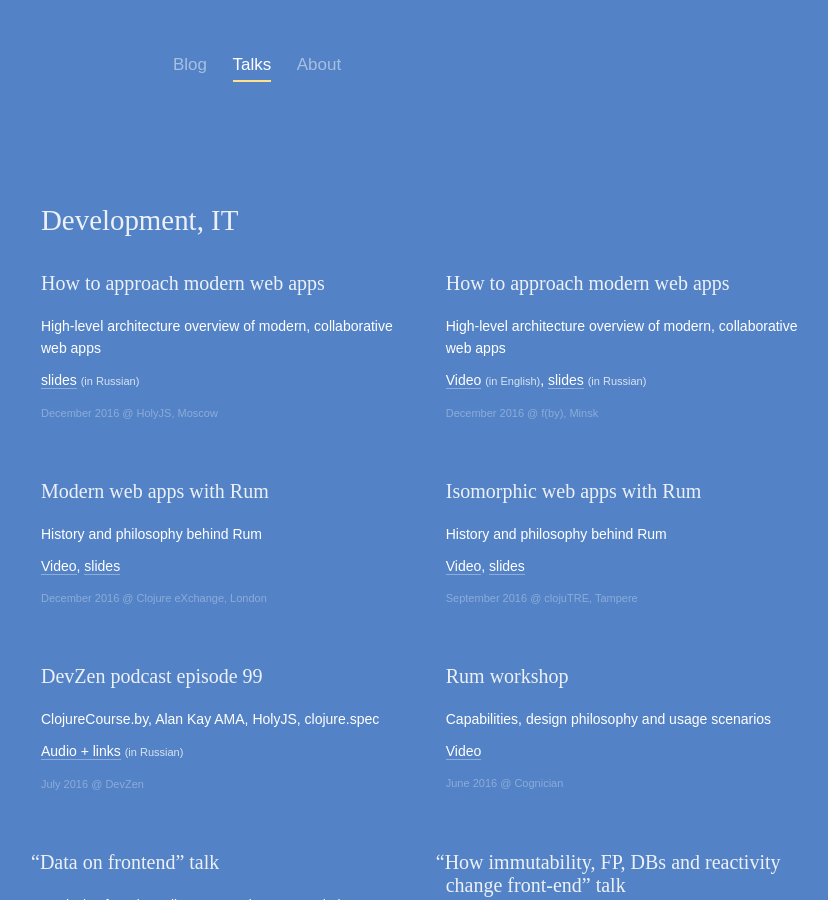
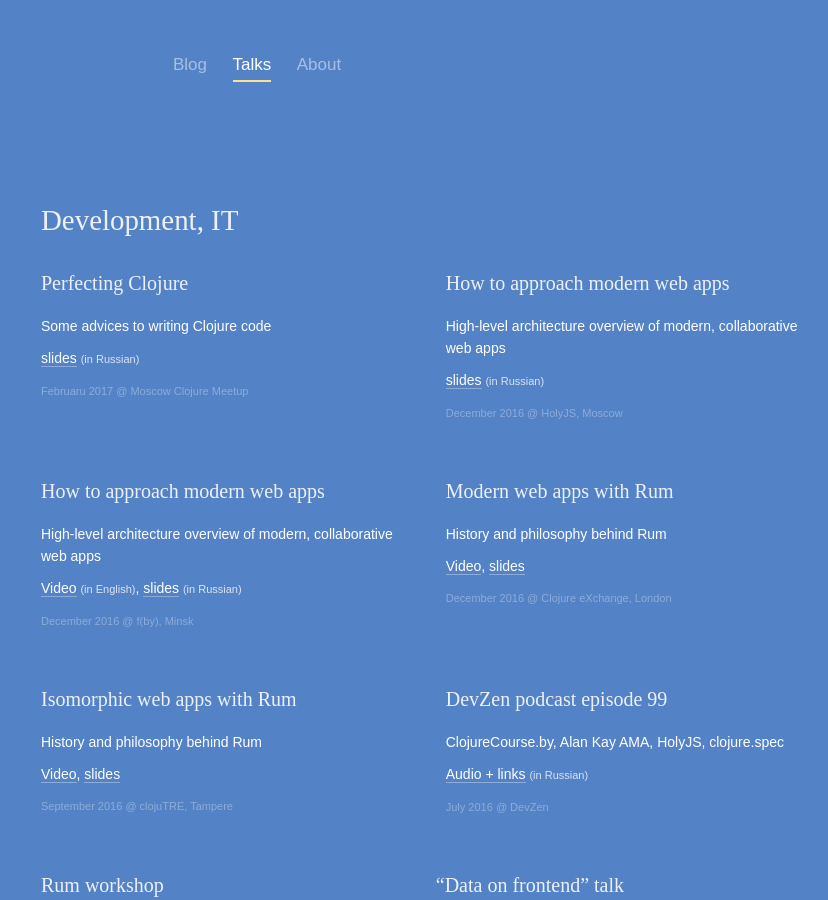
Before and after one commit to tonsky/tonsky.github.io, a Jekyll site: the page built from talks/index.html, in a window 1280 px wide and 900 px high. Shown: the whole window, without its empty margins (196-1024 px from the left). Built offline with Jekyll 4.4.1, drawn with Linux system fonts in a browser that asks for light colours; some web fonts are replaced.

Commit message:
Moscow Clojure Meetup slides

```diff
--- a/talks/index.html
+++ b/talks/index.html
@@ -10,6 +10,14 @@ class: page_wide
 </ul>
 
 <h1>Development, IT</h1>
+
+<div class=event>
+    <h1>Perfecting Clojure<span class="lang lang_ru"></span></h1>
+    <p>Some advices to writing Clojure code
+    <p class=links><a href="https://dl.dropboxusercontent.com/u/561580/conferences/2017.02%20Moscow%20Clojure%20Meetup.pdf">slides</a> <span class=lang>(in Russian)</span>
+    <p class=where>Februaru 2017 <span class=at>@</span>&nbsp;Moscow Clojure Meetup</a>
+</div>
+
 
 <div class=event>
     <h1>How to approach modern web apps<span class="lang lang_ru"></span></h1>
```
